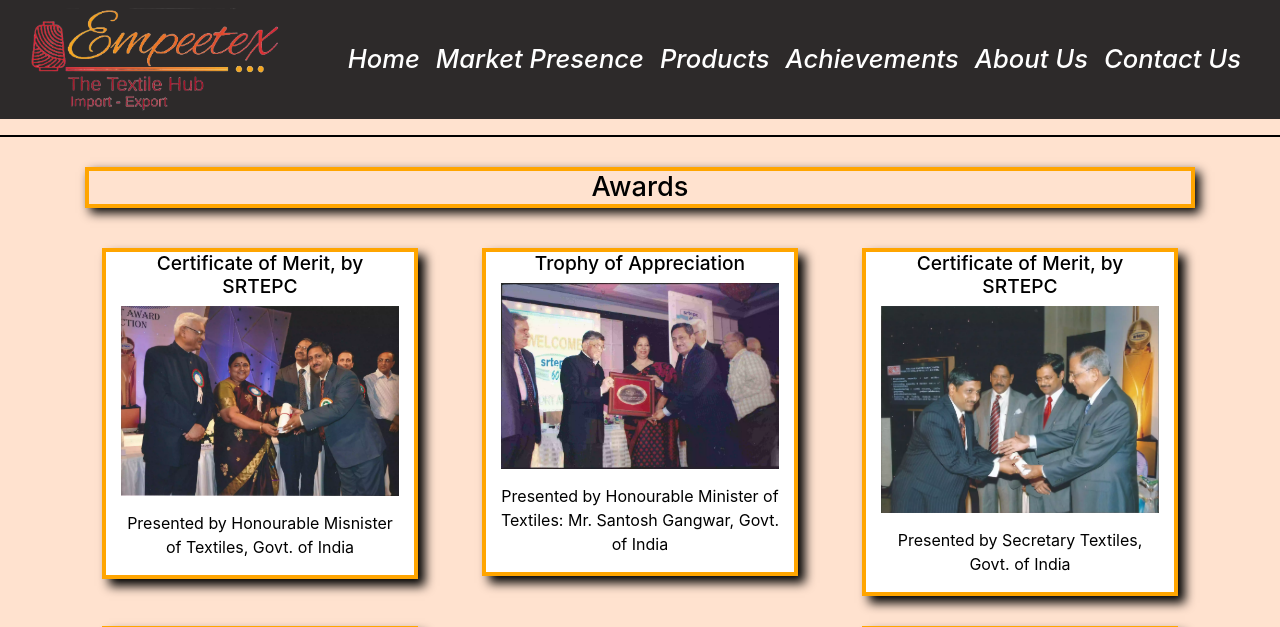
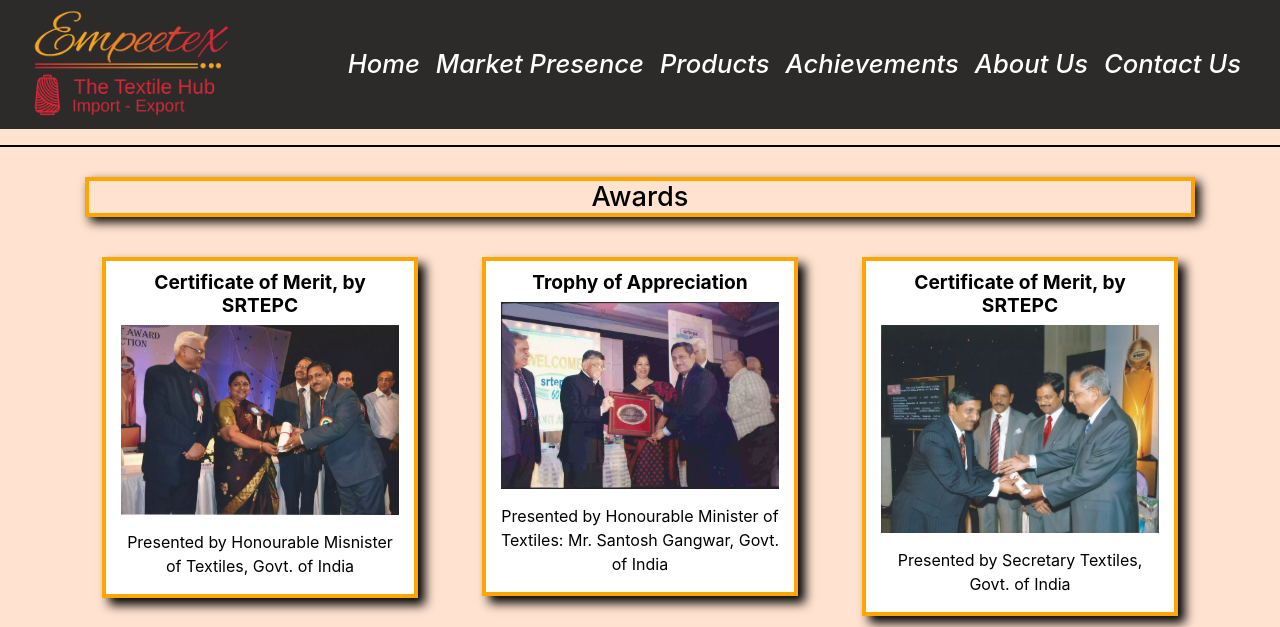
Before and after one commit to yashtibrewal/Empeetex-Website, a PHP site: page /awards.html in a window 1280 px wide. Shown: the top 627 px of the page. Run offline with PHP 8.4, Linux system fonts and the light colour scheme.

Commit message:
Changed the logo to webp logo (HD)
also Increased Padding to the headings of the awards in awards.css

```diff
--- a/awards.html
+++ b/awards.html
@@ -19,7 +19,7 @@
                 <span class="navbar-toggler-icon"></span>
             </button>
             <a href="index.html" class="pull-left">
-                <div class="pull-left"><img id="logo-img" class="img-responsive" src="resources/images/logo.png"
+                <div class="pull-left"><img id="logo-img" class="img-responsive" src="logo.webp"
                         alt=""></div>
             </a>
             <div class="collapse navbar-collapse" id="navigation-links">
--- a/contact_us.html
+++ b/contact_us.html
@@ -21,7 +21,7 @@
                 <span class="navbar-toggler-icon"></span>
             </button>
             <a href="index.html" class="pull-left">
-                <div class="pull-left"><img id="logo-img" class="img-responsive" src="resources/images/logo.png" alt="">
+                <div class="pull-left"><img id="logo-img" class="img-responsive" src="logo.webp" alt="">
                 </div>
             </a>
             <div class="collapse navbar-collapse" id="navigation-links">
--- a/exim_page.html
+++ b/exim_page.html
@@ -21,7 +21,7 @@
                 <span class="navbar-toggler-icon"></span>
             </button>
             <a href="index.html" class="pull-left">
-                <div class="pull-left"><img id="logo-img" class="img-responsive" src="resources/images/logo.png"
+                <div class="pull-left"><img id="logo-img" class="img-responsive" src="logo.webp"
                         alt=""></div>
             </a>
             <div class="collapse navbar-collapse" id="navigation-links">
--- a/products_page.html
+++ b/products_page.html
@@ -21,7 +21,7 @@
                 <span class="navbar-toggler-icon"></span>
             </button>
             <a href="index.html" class="pull-left">
-                <div class="pull-left"><img id="logo-img" class="img-responsive" src="resources/images/logo.png"
+                <div class="pull-left"><img id="logo-img" class="img-responsive" src="logo.webp"
                         alt=""></div>
             </a>
             <div class="collapse navbar-collapse" id="navigation-links">
--- a/resources/css/awards.css
+++ b/resources/css/awards.css
@@ -24,6 +24,11 @@
 .block img{
     width: 100%;
     height: auto;
+}
+
+.block>h3{
+    padding-top: 10px;
+    font-weight: 700;
 }
 /* Individually Block Styles */
 
--- a/resources/css/main.css
+++ b/resources/css/main.css
@@ -7,10 +7,10 @@
     /* background-color: rgb(255, 226, 207); */
     background-color: rgb(45, 42, 42);
 }
-#logo-img{
-    width: 200px;
+/* #logo-img{
+    width: 200px ;
     height: auto;
-}
+} */
 #nav-list li{
     padding: 8px;
 }
@@ -78,7 +78,7 @@
 /* For Extra Large Devices Only */
 @media (min-width:1200px){
     #logo-img{
-        width: 250px;
+        width: 200px;
         height: auto;
     }
    #nav-list li div:hover{
```
Also changed, not shown: about_us_page.html (+12 -8 lines).
